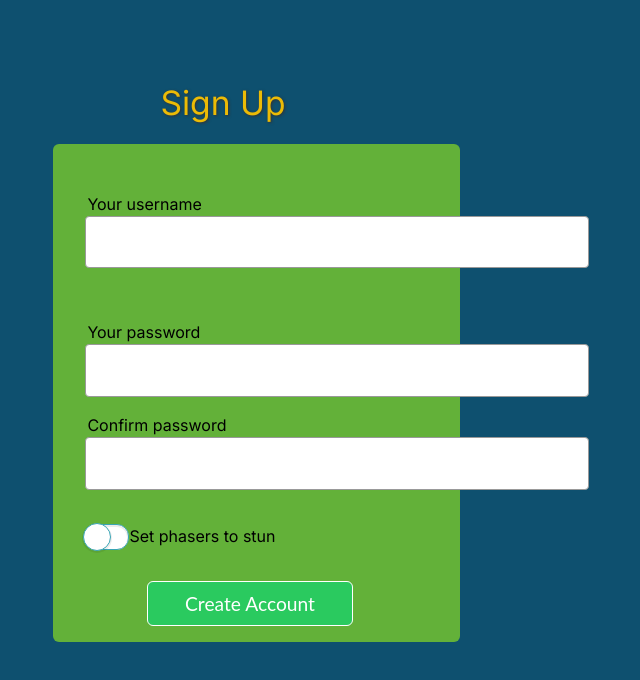
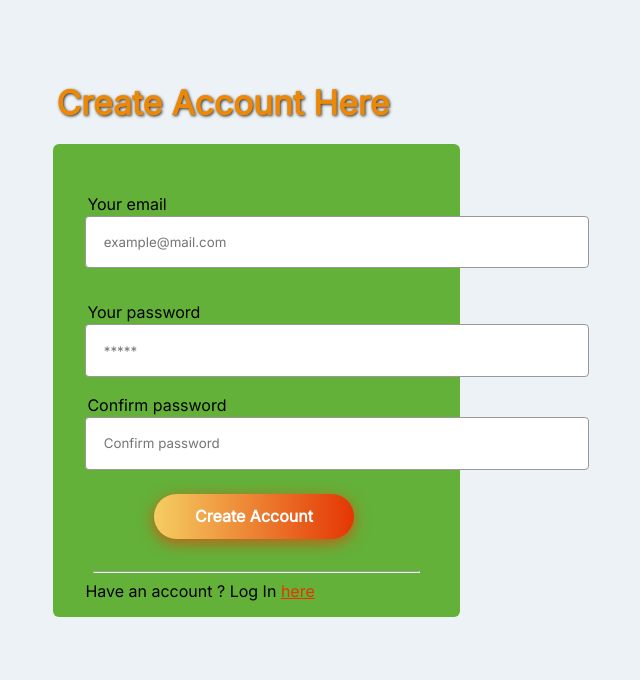
Before and after one commit to evans646/Firebase-Auth-methods, a React (Create React App) app: page /create-account in a window 1280 px wide. Shown: the top 680 px of the page, without its empty margins (401-1041 px from the left). Built offline with nearby package versions, Linux system fonts and the light colour scheme.

Commit message:
feat: updating

```diff
--- a/src/App/App.js
+++ b/src/App/App.js
@@ -18,7 +18,7 @@ function App() {
   return (
     <BrowserRouter>
     <Routes>
-     <Route path="/" element={<PrivateRoute><DashboardPage/></PrivateRoute>}/>
+     <Route path="/" element={<DashboardPage/>}/>
       <Route path="/login" element={<LoginPage/>}/>
       <Route path="/create-account" element={<CreateAccountPage/>}/>
     </Routes>
--- a/src/Pages/CreateAccountPage.js
+++ b/src/Pages/CreateAccountPage.js
@@ -1,7 +1,6 @@
-import {useState} from 'react';
-import { useNavigate } from "react-router-dom";
-
-import {getAuth,signInWithEmailAndPassword} from 'firebase/auth';
+import {useState,useEffect} from 'react';
+import { useNavigate,Link} from "react-router-dom";
+import {getAuth, createUserWithEmailAndPassword} from 'firebase/auth';
 
 
 export const CreateAccountPage= () => {
@@ -10,45 +9,53 @@ export const CreateAccountPage= () => {
   const [email, setEmail] = useState('');
   const [password, setPassword] = useState('');
   const [confirmPassword, setConfirmPassword] = useState('');
-  const [error, setError] = useState('');
+  const [errorMessage, setErrorMessage] = useState('');
+  const [showErrorMessage, setShowErrorMessage] = useState(false);
 
-  const OnSignupClick = async()=>{
+  useEffect(() => {
+    if (showErrorMessage) {
+      setTimeout(() => {
+        setShowErrorMessage(false);
+      }, 3000);
+    }
+  }, [showErrorMessage]);
+
+  const OnCreateAccountClick = async()=>{
     try{
-        await signInWithEmailAndPassword(getAuth(),email,password);
+        if (password !==confirmPassword){
+            setErrorMessage('Password and confirm password do not match!')
+            return;
+        }
+        await createUserWithEmailAndPassword(getAuth(),email,password);
         navigate('/')
     }catch(e){
-        setError(e.message)
+        setErrorMessage(e.message);
+        setShowErrorMessage(true);
     }
 };
   return (
      <section className="create-accountpage-wrapper">
-    <form action="#" method="post">
-    <legend>Sign Up</legend>
+    <div>
+      {showErrorMessage && <div className="fail">{errorMessage}</div>}
+   </div>
+    <legend>Create Account Here</legend>
       <fieldset>
-        <div class="questWrap">
-          <label for="username">Your username</label>
-          <input type="email" id="username" required />
-          <i class="fas fa-info-circle tooltip"></i>
-          <div role="tooltip" id="username-tip" class="helperText">* Your username is your email address.
-          <i class="fas fa-times-circle closeBtn"></i>
-          </div>
-
+        <div className="questWrap">
+          <label Htmlfor="email">Your email</label>
+          <input type="email" id="email" placeholder="example@mail.com" value={email} onChange={e=>setEmail(e.target.value)} required />
         </div>
-        <div class="questWrap">
-          <label for="password">Your password</label>
-          <input type="password" id="password" required />
-          <label for="confirm-password">Confirm password</label>
-          <input type="password" id="confirm-password" required />
+        <div className="questWrap">
+          <label Htmlfor="password">Your password</label>
+          <input type="password" id="password"  placeholder="*****" value={password} onChange={e=>setPassword(e.target.value)} required />
+          <label Htmlfor="confirm-password">Confirm password</label>
+          <input type="password" id="confirm-password" placeholder="Confirm password" value={confirmPassword} onChange={e=>setConfirmPassword(e.target.value)} required />
         </div>
-        <label>
-            <input type="checkbox"/>
-            <span class="checkbox-value" aria-hidden="true"></span>
-             Set phasers to stun
-        </label>
-        <input type="submit" id="signIn" value="Create Account"/>
+        <button className="btn-hover color" onClick={OnCreateAccountClick}disabled={confirmPassword !==password && !password &&confirmPassword}>Create Account</button>
+         <hr/>
+         <p>
+            Have an account ? Log  In <Link to="/login">here</Link>
+          </p>
       </fieldset>
-    </form>
-
      </section>
   );
 };
--- a/src/Pages/LoginPage.js
+++ b/src/Pages/LoginPage.js
@@ -1,31 +1,109 @@
-import {useState} from 'react';
+import {useState,useEffect} from 'react';
 import { useNavigate,Link } from "react-router-dom";
-
-import {getAuth,signInWithEmailAndPassword} from 'firebase/auth';
-
 
 import { GoogleLoginButton, GithubLoginButton } from "react-social-login-buttons";
 import {PhoneLoginButton} from "../interface/CustomPhoneBtn";
+
+import {
+  getAuth,
+  signInWithEmailAndPassword,
+  signInWithRedirect ,
+  GoogleAuthProvider ,
+  GithubAuthProvider,
+  signInWithPopup,
+  signInWithPhoneNumber,
+} from 'firebase/auth';
+
+
+const provider = new GoogleAuthProvider();
+const Githubprovider = new GithubAuthProvider();
+
+const scopes = [
+  'https://www.googleapis.com/auth/userinfo.email',
+  'https://www.googleapis.com/auth/userinfo.profile',
+];
+provider.addScope(scopes);
+
+
 
 export const LoginPage = () => {
   const navigate = useNavigate();
 
   const [email, setEmail] = useState('');
   const [password, setPassword] = useState('');
-  const [error, setError] = useState('');
+  const [phoneInput,setPhoneNumber] = useState(null)
+  const [errorMessage, setErrorMessage] = useState('');
+  const [showErrorMessage, setShowErrorMessage] = useState(false);
+
+  const [user,setUser] = useState(null);
+  //custom hook to diplay error message temporaly
+  useEffect(() => {
+    if (showErrorMessage) {
+      setTimeout(() => {
+        setShowErrorMessage(false);
+      }, 3000);
+    }
+  }, [showErrorMessage]);
 
   const OnlogInClick = async()=>{
     try{
         await signInWithEmailAndPassword(getAuth(),email,password);
         navigate('/')
     }catch(e){
-        setError(e.message)
+      setErrorMessage(e.message);
+      setShowErrorMessage(true);
     }
 };
+
+const OnGoogleLogInClick = async()=>{
+  try{
+    await signInWithRedirect(getAuth(),provider);
+    navigate('/')
+}catch(e){
+  setErrorMessage(e.message);
+  setShowErrorMessage(true);
+}};
+const OnGithubLogInClick = async()=>{
+await  signInWithPopup(getAuth(), Githubprovider)
+.then((result) => {
+  const credential = GithubAuthProvider.credentialFromResult(result);
+  if (credential) {
+    // This gives you a GitHub Access Token. You can use it to access the GitHub API.
+    const token = credential.accessToken;
+    setUser(token)
+  }
+  // The signed-in user info.
+  setUser(result.user)
+}).catch((error) => {
+  // Handle Errors here.
+  setErrorMessage(error.message);
+  setShowErrorMessage(true);
+});
+};
+
+// const phoneNumber = getPhoneNumberFromUserInput();
+const appVerifier = window.recaptchaVerifier;
+
+
+const OnPhoneLogInClick = async()=>{
+  signInWithPhoneNumber(getAuth(),appVerifier)
+  .then((confirmationResult) => {
+    // SMS sent. Prompt user to type the code from the message, then sign the
+    // user in with confirmationResult.confirm(code).
+    window.confirmationResult = confirmationResult;
+  }).catch((error) => {
+    // Error; SMS not sent
+    setErrorMessage(error.message);
+    setShowErrorMessage(true);
+  });
+};
+
   return (
     <div className="login-page-wrapper">
-       {error &&<p className='error'>{error}</p>}
-        <legend>Sign In</legend>
+        <div>
+      {showErrorMessage && <div className="fail">{errorMessage}</div>}
+       </div>
+        <legend>Log In Here</legend>
       <span>
         <fieldset>
           <div className="questWrap">
@@ -34,17 +112,17 @@ export const LoginPage = () => {
           </div>
           <div className="questWrap">
             <label htmlFor="password">Your password</label>
-            <input  type="password" id="password" required   value={password} onChange={e=>setPassword(e.target.value)}/>
+            <input  type="password" id="password"  placeholder="*****" required   value={password} onChange={e=>setPassword(e.target.value)}/>
           </div>
-          <input type="submit" id="signIn" value="Sign In With Email" onClick={OnlogInClick}/>
+          <button class="btn-hover color"  onClick={OnlogInClick} disabled={!password&&email}>Log In With Email</button>
           <hr/>
           <p className="social-continue">
-            You can also continue with :
+            You can also
           </p>
           <span className="auth-btns">
-          <GoogleLoginButton onClick={() => alert("Hello")} style={{padding:'10px'}}/>
-          <GithubLoginButton/>
-          <PhoneLoginButton/>
+          <GoogleLoginButton onClick={OnGoogleLogInClick}/>
+          <GithubLoginButton  onClick={OnGithubLogInClick}/>
+          <PhoneLoginButton onClick={OnPhoneLogInClick}/>
           </span>
           <p>
             Dont have an account ? Sign up <Link to="/create-account">here</Link>
--- a/src/index.css
+++ b/src/index.css
@@ -30,8 +30,9 @@ fieldset {
 
 legend {
   font-size: 3em;
+  font-weight: 600;
   padding: 0;
-  color: rgb(236, 187, 6);
+  color: rgb(236, 136, 6);
   text-shadow: 1px 1px 3px #333;
   position: relative;
   text-align: center;
@@ -75,33 +76,59 @@ input[type="password"] {
   align-items: center;
 }
 
-input[type="submit"] {
-  display: block;
-  padding: 1em 2em;
+/* //submit btn  */
+.btn-hover {
+  width: 200px;
+  font-size: 16px;
+  font-weight: 600;
+  color: #fff;
+  cursor: pointer;
+  margin-left: 20%;
   margin-top: 1.5em;
-  margin-left: 18%;
-  width: 60% !important;
-  border-radius: 6px;
-  background-color: rgb(42, 202, 95);
-  color: #fff;
-  font-family: "Lato", sans-serif;
-  font-size: 1em;
-  border: solid 1px #fff;
+  margin-bottom: 1.5em;
+  height: 45px;
+  text-align:center;
+  border: none;
+  background-size: 300% 100%;
+  border-radius: 50px;
+  moz-transition: all .4s ease-in-out;
+  -o-transition: all .4s ease-in-out;
+  -webkit-transition: all .4s ease-in-out;
+  transition: all .4s ease-in-out;
+  -webkit-border-radius: 50px;
+  -moz-border-radius: 50px;
+  -ms-border-radius: 50px;
+  -o-border-radius: 50px;
+  -moz-transition: all .4s ease-in-out;
+  -ms-transition: all .4s ease-in-out;
 }
 
+.btn-hover:hover {
+  background-position: 100% 0;
+  moz-transition: all .4s ease-in-out;
+  -o-transition: all .4s ease-in-out;
+  -webkit-transition: all .4s ease-in-out;
+  transition: all .4s ease-in-out;
+  -moz-transition: all .4s ease-in-out;
+  -ms-transition: all .4s ease-in-out;
+}
+
+.btn-hover:focus {
+  outline: none;
+}
+.btn-hover.color {
+  background-image: linear-gradient(to right, #f5ce62, #e43603, #fa7199, #dda54e);
+  box-shadow: 0 4px 15px 0 rgba(229, 66, 10, 0.75);
+}
+ a{
+  color: #e43603;
+ }
 /* help-tip */
 .questWrap {
   position: relative;
 }
 
-i.fas {
-  font-family: "Font Awesome 5 Free";
-  font-weight: 900;
-  font-size: 1.1em;
-  font-style: normal;
-  display: inline-block;
-  color: rgb(236, 187, 7);
-}
+
 .helper {
   display: none;
 }
@@ -298,7 +325,7 @@ hr {
 
 @media screen and (min-width: 430px) {
   body {
-    background-color: #0e506f;
+    background-color: #ecf2f5;
   }
   legend {
     font-size: 2.1em;
--- a/src/interface/CustomPhoneBtn.js
+++ b/src/interface/CustomPhoneBtn.js
@@ -3,6 +3,6 @@ import {AiOutlinePhone} from "react-icons/ai";
 export function PhoneLoginButton(){
 
     return(
-        <button className="phoneBtn"><AiOutlinePhone />Sign in with Phone</button>
+        <button className="phoneBtn"><AiOutlinePhone />Log in with Phone</button>
     )
 };
--- a/src/interface/dashBoard.js
+++ b/src/interface/dashBoard.js
@@ -31,10 +31,10 @@ export const Dashboard = () => {
       <h1>Dashboard</h1>
       <input type="submit" id="signIn" value="Sign out2"  onClick={handleSignOut}/>
        <p>
-        {email}
-        {displayName}
-        {photoURL}
-        {emailVerified}
+        {email}||
+        {displayName}||
+        {photoURL}||
+        {emailVerified}||
         {uid}
        </p>
     </>
```
